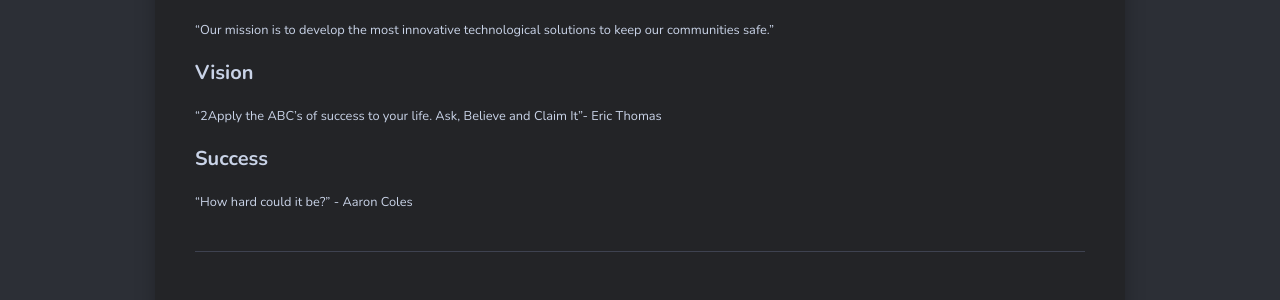
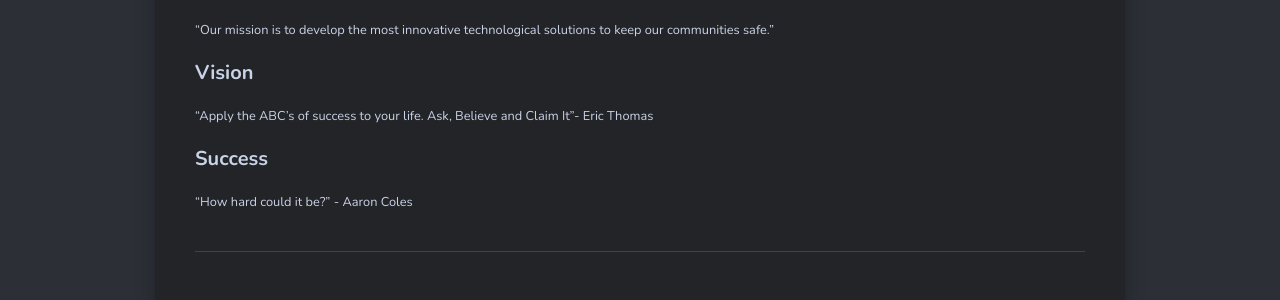
Before and after one commit to DriftNetSecurities/Training, a Jekyll site: the page built from _pages/about.md, in a window 1280 px wide. Shown: the part 939-1239 px from the top of the page. Built offline with Jekyll 4.4.1, drawn with Linux system fonts in a browser that asks for light colours; nearby versions of some CDN libraries.

```diff
--- a/_config.yml
+++ b/_config.yml
@@ -33,7 +33,7 @@ instafeed: false # To enable the instafeed, use the value true. To turn off use
 
 #-------------------------------
 # Google Analytics
-google-analytics: # Add your identifier. For example UA-99631805-1.
+google-analytics: 257344089 # Add your identifier. For example UA-99631805-1.
 
 
 #-------------------------------
--- a/_pages/about.md
+++ b/_pages/about.md
@@ -11,7 +11,7 @@ This site is dedicate to the growth of knowledge of our team members here at Dri
 <small>"Our mission is to develop the most innovative technological solutions to keep our communities safe." </small>
 
 #### Vision
-<small>"2Apply the ABC's of success to your life. Ask, Believe and Claim It"- Eric Thomas</small>
+<small>"Apply the ABC's of success to your life. Ask, Believe and Claim It"- Eric Thomas</small>
 
 #### Success
 <small>"How hard could it be?" - Aaron Coles </small>
```
